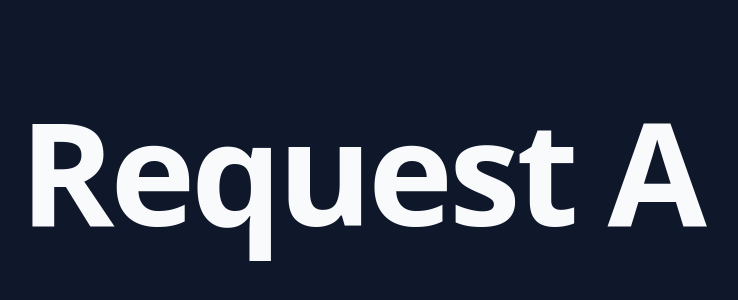
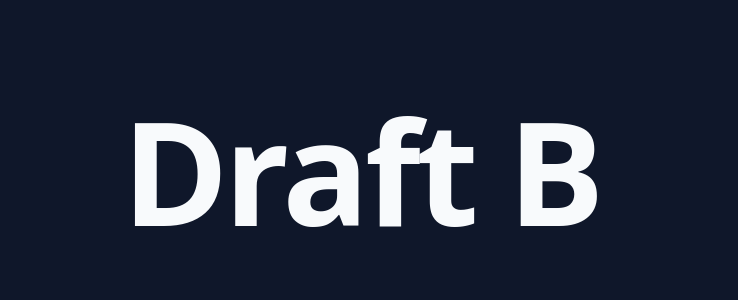
Before and after one commit to javier-santai/Version-1-Page, a plain HTML site: page index.html in a window 1280 px wide. Shown: the part 230-530 px from the top of the page, without its empty margins (279-1017 px from the left). Drawn offline with Linux system fonts and the light colour scheme.

Commit message:
Agent changes (background)
Santai-Kind: autosave
Santai-Author: javier.rodillas
Santai-Turn: 1f1463fc-ce62-4563-b9a4-693cbb70159c:1794875612584
Santai-Changes: +0 ~1 -0

```diff
--- a/index.html
+++ b/index.html
@@ -3,7 +3,7 @@
 <head>
   <meta charset="UTF-8">
   <meta name="viewport" content="width=device-width, initial-scale=1.0">
-  <title>Request A</title>
+  <title>Draft B</title>
   <style>
     html, body {
       height: 100%;
@@ -30,6 +30,6 @@
   </style>
 </head>
 <body>
-  <h1>Request A</h1>
+  <h1>Draft B</h1>
 </body>
 </html>
```
